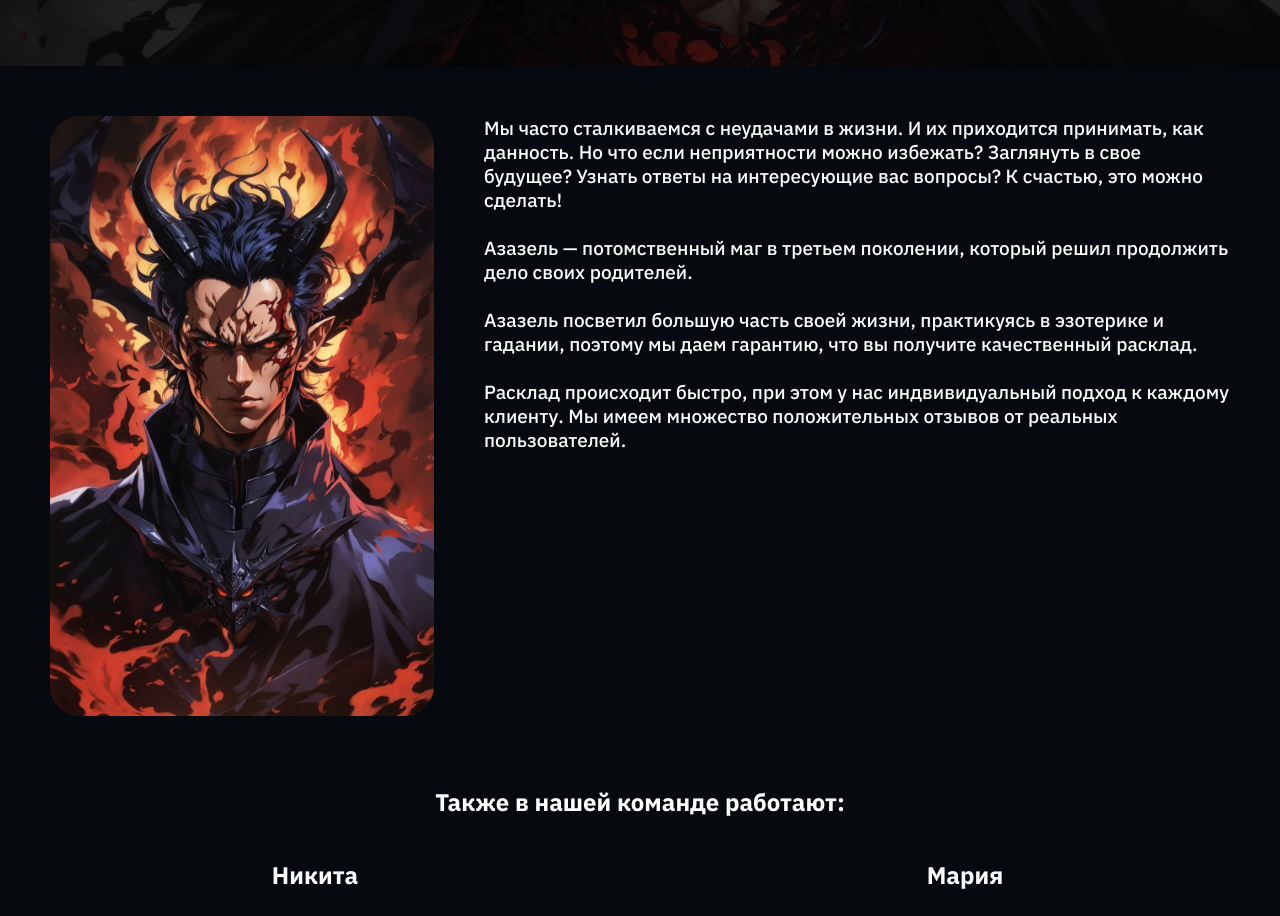
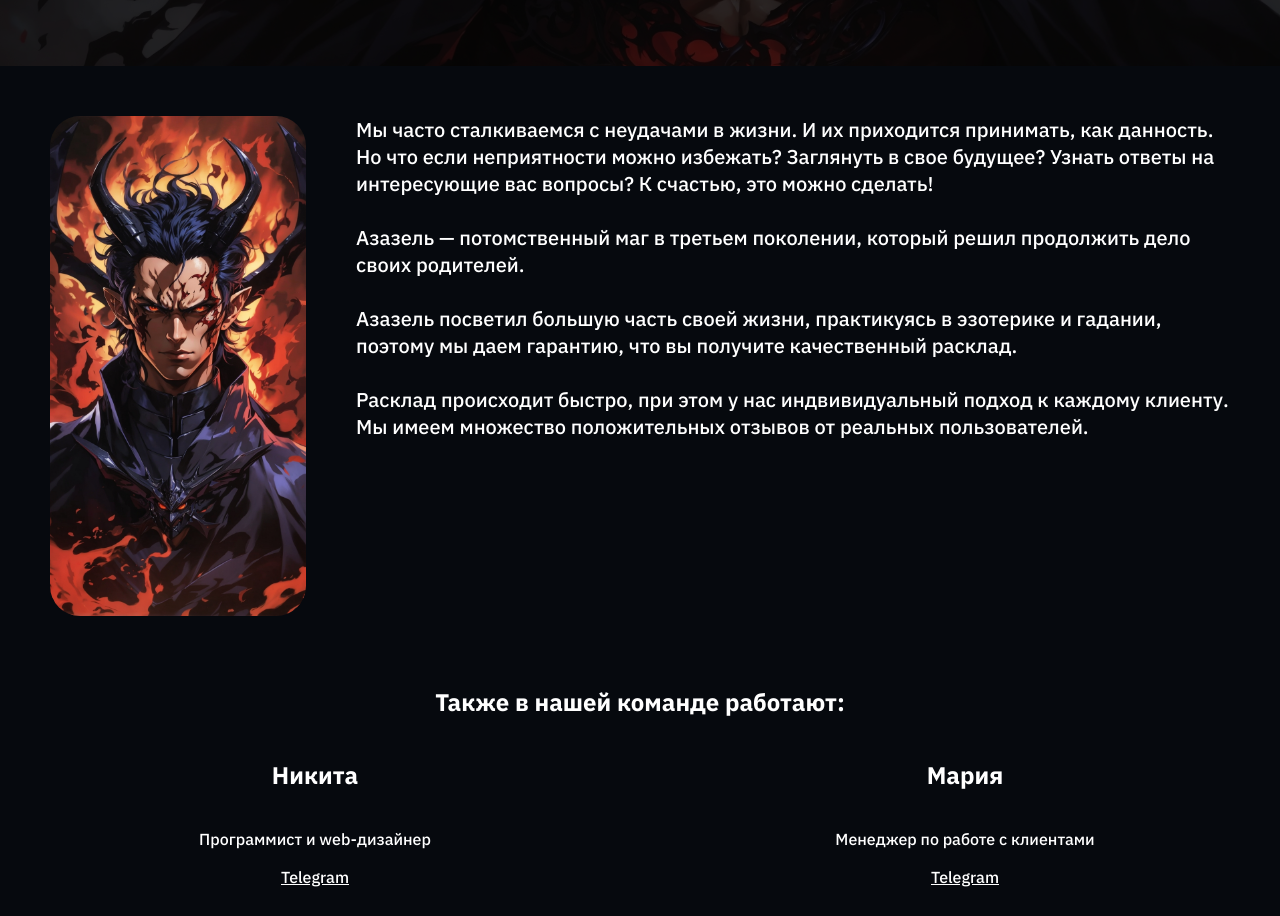
Before and after one commit to droyti46/droyti46.github.io, a plain HTML site: page index.html in a window 1280 px wide. Shown: the part 687-1603 px from the top of the page. Drawn offline with Linux system fonts and the light colour scheme.

Commit message:
Add files via upload

```diff
--- a/css/index.css
+++ b/css/index.css
@@ -33,8 +33,8 @@
     background: url(../img/artem.jpg) no-repeat center center;
     background-size: cover;
     height: auto;
-    min-height: 600px;
-    width: 30vw;
+    min-height: 500px;
+    width: 20vw;
     margin: 50px;
     border-radius: 30px;
     float: left;
@@ -42,7 +42,7 @@
 
 #about-artem {
     color: white;
-    font-size: 19px;
+    font-size: 20px;
     margin: 50px;
 }
 
```
